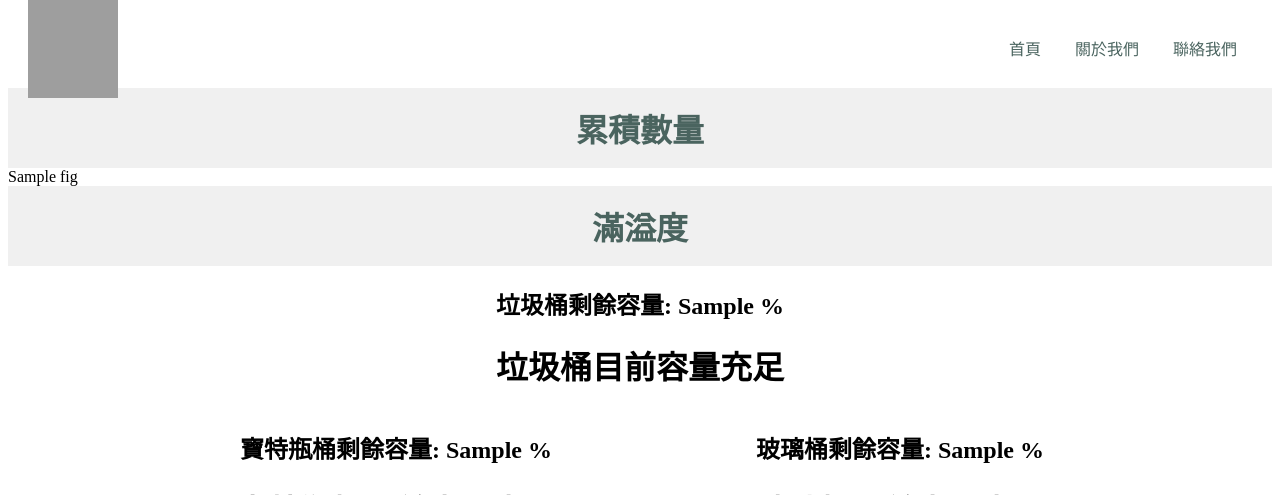
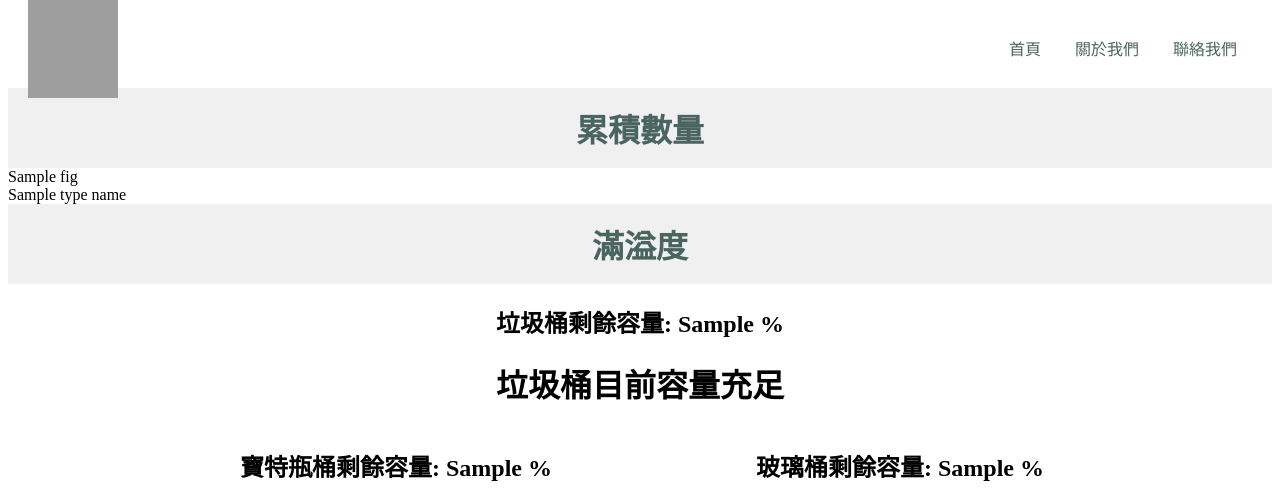
Before and after one commit to giraffe49/Trashcanweb, a Django app: template templates/index.html in a window 1280 px wide. Shown: the top 495 px of the page. Run offline with Django 3.2, Linux system fonts and the light colour scheme; the template is opened without the code that fills it: most values are stand-ins (such as "Sample title", 1, 10 or a date in 2020); grey boxes are pictures that could not be loaded.

```diff
--- a/chart/views.py
+++ b/chart/views.py
@@ -38,11 +38,13 @@ def index( request ):
 	#整合垃圾桶與回收桶的數量資料
 	all_count = pd.concat([t1df2count, t2df2count])
 
+	type_name = list(all_count.index)
+	a1 = type_name[0]
 	# 長條圖
-	fig = plot([go.Bar(x = ['寶特瓶', '玻璃', '鐵鋁罐' , '紙類', '一般'],
+	# ['a1', '寶特瓶', '一般', '紙類', '玻璃']
+	fig = plot([go.Bar(x = type_name ,
             y = all_count),
             ],output_type='div')
-
 
 	#滿溢程度
 	fulldf = pd.DataFrame(SensorData.objects.all().values())
--- a/requirements.txt
+++ b/requirements.txt
@@ -7,3 +7,5 @@ matplotlib
 plotly
 pyserial
 django-crispy-forms
+whitenoise
+pandas
--- a/templates/index.html
+++ b/templates/index.html
@@ -4,6 +4,8 @@
 <div>
 {% autoescape off %}
 {{ fig }}
+<br>
+{{ type_name }}
 {% endautoescape %}
 </div>
 <div>
```
